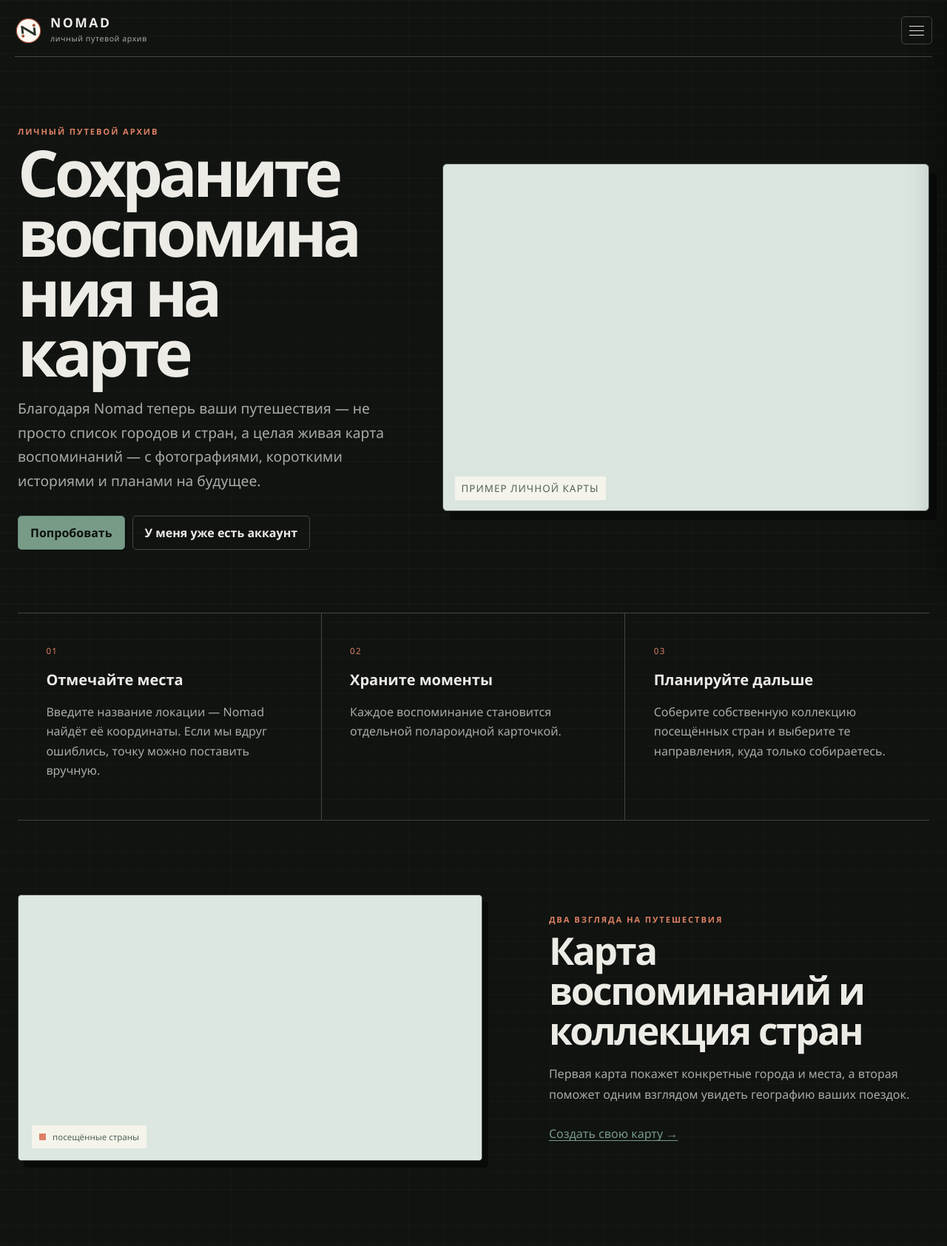
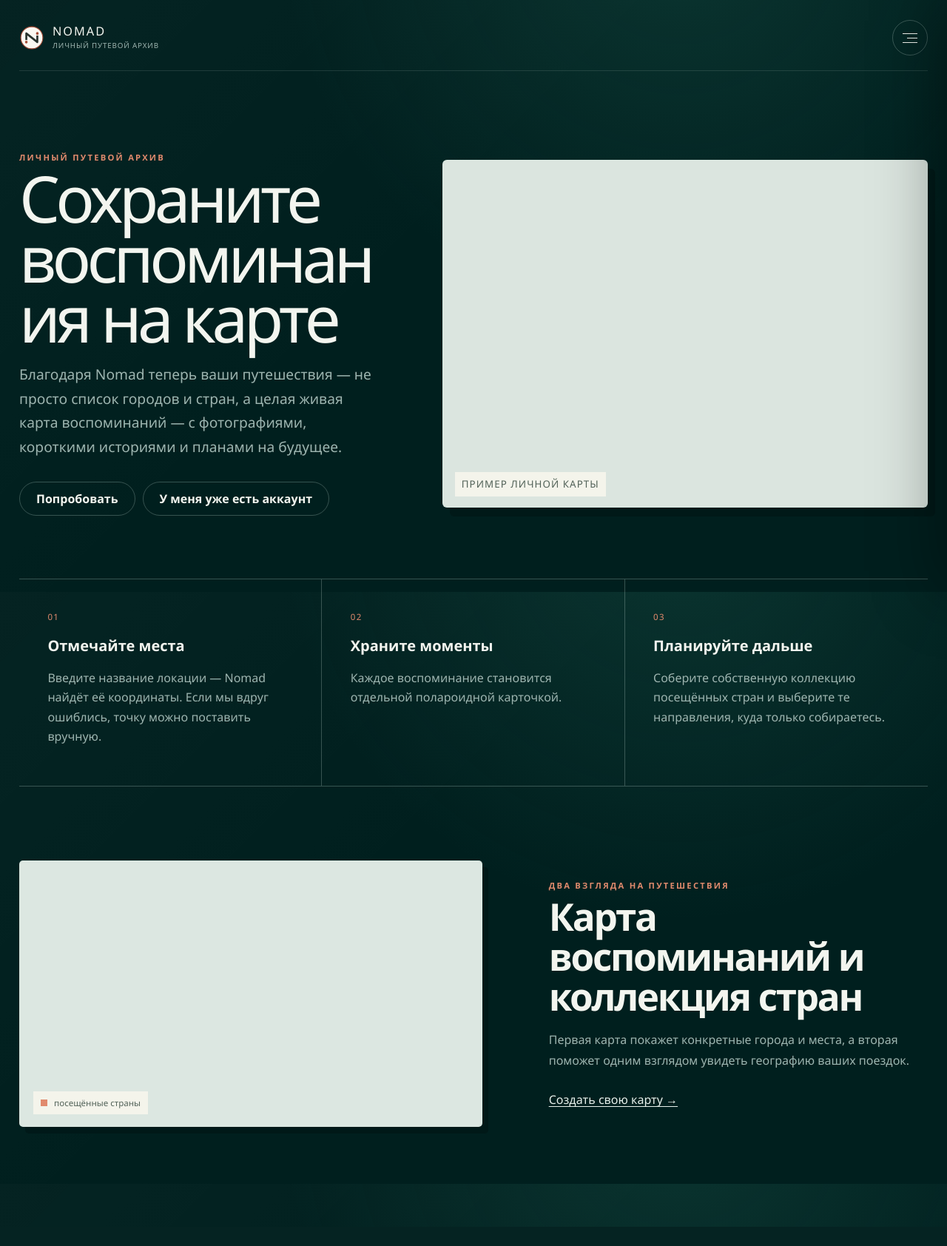
Before and after one commit to alabayk/nomad, a FastAPI app: page /about in a window 1280 px wide. Shown: the whole page at 74% size. After the commit the page ends 1657 px from the top, so only its background shows below. Run offline with FastAPI, Linux system fonts and the light colour scheme; parts of the project's set-up code (start-up, migrations or seed data) failed here and were passed over.

Commit message:
Introduce Altermind-inspired design system

```diff
--- a/app/static/css/app.css
+++ b/app/static/css/app.css
@@ -1,25 +1,25 @@
 :root {
   color-scheme: dark;
-  --paper: #101310;
-  --sheet: #181c18;
-  --field: #202520;
-  --ink: #ecebe5;
-  --muted: #a8aca5;
-  --line: #424941;
-  --line-soft: #30362f;
-  --rust: #dc8064;
-  --rust-dark: #f09a7e;
-  --green: #789b88;
-  --green-dark: #638573;
-  --blue-wash: #222b27;
-  --block-shadow: #090b09;
+  --paper: #001f1e;
+  --sheet: #062927;
+  --field: #0a302e;
+  --ink: #f3f5ef;
+  --muted: #9eb5b0;
+  --line: rgba(220, 237, 230, .25);
+  --line-soft: rgba(220, 237, 230, .13);
+  --rust: #e18a6d;
+  --rust-dark: #f0a58c;
+  --green: #e7f0eb;
+  --green-dark: #c7ddd3;
+  --blue-wash: #dfe9e4;
+  --block-shadow: rgba(0, 10, 10, .26);
   font-family: "Segoe UI Variable Text", "Segoe UI", Arial, sans-serif;
   color: var(--ink);
   background: var(--paper);
 }
-[data-theme="light"] { color-scheme:light; --paper:#eee9dc; --sheet:#fbf9f2; --field:#fffef9; --ink:#29332d; --muted:#6c716a; --line:#bdb7a8; --line-soft:#d9d3c5; --rust:#a64e38; --rust-dark:#773526; --green:#638573; --green-dark:#4f705f; --blue-wash:#dbe6e0; --block-shadow:#d4cebf; }
-[data-theme="light"] body { background-image:linear-gradient(rgba(76,65,47,.025) 1px,transparent 1px),linear-gradient(90deg,rgba(76,65,47,.018) 1px,transparent 1px); }
-[data-theme="light"] .site-menu { background:#f5f1e7; }
+[data-theme="light"] { color-scheme:light; --paper:#edf1ec; --sheet:#f8faf6; --field:#ffffff; --ink:#082927; --muted:#58716c; --line:rgba(8,41,39,.24); --line-soft:rgba(8,41,39,.12); --rust:#a94f39; --rust-dark:#7e3827; --green:#0c3d39; --green-dark:#082e2b; --blue-wash:#dbe6e0; --block-shadow:rgba(17,48,43,.12); }
+[data-theme="light"] body { background-image:radial-gradient(circle at 75% -10%,rgba(92,151,135,.15),transparent 38%); }
+[data-theme="light"] .site-menu { background:#f1f5f0; }
 [data-theme="light"] .account-notice { border-left-color:#4f765f; background:#e0ece4; color:#294b38; }
 
 * { box-sizing: border-box; }
@@ -29,9 +29,9 @@ body {
   min-height: 100vh;
   background-color: var(--paper);
   background-image:
-    linear-gradient(rgba(255, 255, 255, .018) 1px, transparent 1px),
-    linear-gradient(90deg, rgba(255, 255, 255, .012) 1px, transparent 1px);
-  background-size: 24px 24px, 24px 24px;
+    radial-gradient(circle at 72% -12%, rgba(44, 118, 103, .25), transparent 42%),
+    linear-gradient(135deg, rgba(255,255,255,.018), transparent 46%);
+  background-attachment: fixed;
 }
 
 a { color: var(--green); text-underline-offset: 3px; }
@@ -40,17 +40,19 @@ h1, h2, h3, p { overflow-wrap: anywhere; }
 h1 {
   margin: 8px 0 12px;
   font-family: "Segoe UI Variable Display", "Segoe UI", Arial, sans-serif;
-  font-size: clamp(1.9rem, 4vw, 3.25rem);
-  font-weight: 600;
-  line-height: 1.08;
-  letter-spacing: -.045em;
+  font-size: clamp(2.35rem, 5.5vw, 4.8rem);
+  font-weight: 300;
+  line-height: .98;
+  letter-spacing: -.055em;
 }
 
 .site-header {
-  width: min(100% - 40px, 1280px);
+  position: relative;
+  z-index: 1000;
+  width: min(100% - 52px, 1440px);
   margin: 0 auto;
-  padding: 22px 0 16px;
-  border-bottom: 1px solid var(--line);
+  padding: 27px 0 20px;
+  border-bottom: 1px solid var(--line-soft);
   display: flex;
   align-items: center;
   justify-content: space-between;
@@ -58,19 +60,16 @@ h1 {
 }
 .brand { display: inline-flex; align-items: center; gap: 11px; color: var(--ink); text-decoration: none; }
 .brand:hover { color: var(--ink); }
-.brand-mark {
-  width: 37px;
-  height: 37px;
-  transform: rotate(-7deg);
-}
+.brand-mark { width: 34px; height: 34px; }
 .brand-copy { display: grid; line-height: 1; }
-.brand-copy strong { font-size: 1.1rem; font-weight: 600; letter-spacing: .14em; text-transform: uppercase; }
-.brand-copy small { margin-top: 5px; color: var(--muted); font-size: .66rem; letter-spacing: .055em; }
+.brand-copy strong { font-size: 1.02rem; font-weight: 500; letter-spacing: .12em; text-transform: uppercase; }
+.brand-copy small { margin-top: 5px; color: var(--muted); font-size: .61rem; letter-spacing: .09em; text-transform: uppercase; }
 
 .menu-toggle {
-  width: 42px;
-  height: 38px;
-  padding: 9px 10px;
+  width: 48px;
+  height: 48px;
+  padding: 12px 13px;
+  border-radius: 50%;
   border-color: var(--line);
   background: transparent;
   box-shadow: none;
@@ -78,8 +77,10 @@ h1 {
   align-content: center;
   gap: 5px;
 }
-.menu-toggle span { display: block; width: 20px; height: 1px; background: var(--ink); }
-.menu-toggle:hover { border-color: var(--muted); background: var(--field); box-shadow: none; transform: none; }
+.menu-toggle span { display: block; width: 20px; height: 1px; background: var(--ink); transition: transform .25s ease, width .25s ease; }
+.menu-toggle span:nth-child(2) { width: 14px; justify-self: end; }
+.menu-toggle:hover { border-color: var(--ink); background: rgba(255,255,255,.06); box-shadow: none; transform: rotate(5deg); }
+.menu-toggle:hover span:nth-child(2) { width: 20px; }
 .menu-backdrop { position: fixed; inset: 0; z-index: 1900; background: rgba(0,0,0,.6); }
 .menu-backdrop[hidden] { display: none; }
 .site-menu {
@@ -104,29 +105,34 @@ body.menu-open { overflow: hidden; }
 .menu-heading strong { font-size: .78rem; font-weight: 600; letter-spacing: .14em; text-transform: uppercase; }
 .menu-close { padding: 5px 8px; border: 0; background: transparent; color: var(--muted); box-shadow: none; font-size: 1.6rem; font-weight: 300; }
 .menu-close:hover { background: transparent; color: var(--ink); box-shadow: none; transform: none; }
-.menu-nav { display: grid; gap: 5px; }
-.menu-nav a { padding: 12px 14px; border-left: 2px solid transparent; color: var(--ink); text-decoration: none; font-size: .96rem; }
+.menu-nav { display: grid; gap: 0; }
+.menu-nav a { padding: 17px 2px; border-bottom: 1px solid var(--line-soft); color: var(--ink); text-decoration: none; font-size: clamp(1.05rem, 2vw, 1.35rem); font-weight: 350; opacity: 0; transform: translateX(18px); transition: opacity .35s ease, transform .45s cubic-bezier(.22,1,.36,1), padding .25s ease; }
+.site-menu.open .menu-nav a { opacity: 1; transform: translateX(0); }
+.site-menu.open .menu-nav a:nth-child(2) { transition-delay: .04s; }
+.site-menu.open .menu-nav a:nth-child(3) { transition-delay: .08s; }
+.site-menu.open .menu-nav a:nth-child(4) { transition-delay: .12s; }
+.site-menu.open .menu-nav a:nth-child(5) { transition-delay: .16s; }
 .menu-nav a span, .menu-nav a small { display: block; }
 .menu-nav a small { margin-top: 4px; font-size: .7rem; }
-.menu-nav a:hover, .menu-nav a[aria-current="page"] { border-left-color: var(--rust); background: var(--field); color: var(--ink); }
+.menu-nav a:hover, .menu-nav a.active { padding-left: 10px; background: transparent; color: var(--ink); }
 .menu-account { margin-top: auto; padding: 16px 0 0; border-top: 1px solid var(--line-soft); display: flex; align-items: center; gap: 12px; color: var(--ink); text-decoration: none; }
 .menu-account:hover { color: var(--ink); }
 .menu-account > span:last-child { display: grid; gap: 3px; }
-.menu-avatar { width: 42px; height: 42px; flex: 0 0 42px; border: 1px solid var(--line); border-radius: 5px; display: grid; place-items: center; background: var(--field); font-size: .78rem; font-weight: 600; }
+.menu-avatar { width: 46px; height: 46px; flex: 0 0 46px; border: 1px solid var(--line); border-radius: 50%; display: grid; place-items: center; background: transparent; font-size: .78rem; font-weight: 600; }
 .menu-avatar svg { width: 23px; height: 23px; fill: none; stroke: currentColor; stroke-width: 1.4; }
 .menu-avatar img { width: 100%; height: 100%; border-radius: 4px; object-fit: cover; }
 .menu-account-copy { display: grid; gap: 3px; }
 .menu-account-copy small { font-size: .72rem; }
 
-.page-shell { display: grid; place-items: center; min-height: calc(100vh - 77px); padding: 38px 24px 70px; }
-.dashboard-shell { width: min(100%, 1280px); align-self: start; }
+.page-shell { display: grid; place-items: center; min-height: calc(100vh - 96px); padding: 54px 26px 90px; animation: page-enter .75s cubic-bezier(.22,1,.36,1) both; }
+.dashboard-shell { width: min(100%, 1380px); align-self: start; }
 
 .eyebrow {
   margin: 0;
   color: var(--rust);
   font-size: .7rem;
-  font-weight: 700;
-  letter-spacing: .17em;
+  font-weight: 600;
+  letter-spacing: .2em;
   text-transform: uppercase;
 }
 .muted { color: var(--muted); line-height: 1.6; }
@@ -136,35 +142,36 @@ input, select, textarea {
   width: 100%;
   padding: 11px 12px;
   border: 1px solid var(--line);
-  border-radius: 5px;
+  border-radius: 2px;
   background: var(--field);
   color: var(--ink);
   font: inherit;
   outline: none;
-  transition: border-color .16s ease, box-shadow .16s ease;
+  transition: border-color .2s ease, background .2s ease, box-shadow .2s ease;
 }
 textarea { resize: vertical; line-height: 1.5; }
-input:focus, select:focus, textarea:focus { border-color: var(--green); box-shadow: 0 0 0 2px rgba(66,95,80,.13); }
+input:focus, select:focus, textarea:focus { border-color: var(--ink); background: var(--field); box-shadow: 0 0 0 1px var(--ink); }
 small { color: var(--muted); font-weight: 400; line-height: 1.4; }
 
 button, .button-link {
   display: inline-flex;
   align-items: center;
   justify-content: center;
-  padding: 11px 16px;
-  border: 1px solid var(--green-dark);
-  border-radius: 5px;
-  background: var(--green);
-  color: #0d120e;
+  min-height: 46px;
+  padding: 11px 22px;
+  border: 1px solid var(--line);
+  border-radius: 999px;
+  background: transparent;
+  color: var(--ink);
   font: inherit;
   font-weight: 600;
   text-decoration: none;
   cursor: pointer;
-  box-shadow: 2px 2px 0 rgba(0,0,0,.35);
-  transition: background .15s ease, color .15s ease, transform .15s ease, box-shadow .15s ease;
+  box-shadow: none;
+  transition: background .25s ease, color .25s ease, transform .25s ease, border-color .25s ease;
 }
-button:hover, .button-link:hover { background: var(--green-dark); color: #080b09; transform: translateY(-1px); box-shadow: 3px 3px 0 rgba(0,0,0,.32); }
-button:active, .button-link:active { transform: translate(1px,1px); box-shadow: 1px 1px 0 rgba(0,0,0,.28); }
+button:hover, .button-link:hover { border-color: var(--ink); background: var(--ink); color: var(--paper); transform: translateY(-2px); box-shadow: none; }
+button:active, .button-link:active { transform: translateY(0); box-shadow: none; }
 button.secondary, .secondary-link { border-color: var(--line); background: transparent; color: var(--ink); box-shadow: none; white-space: nowrap; }
 button.secondary:hover, .secondary-link:hover { border-color: var(--ink); background: var(--sheet); }
 button.danger { border-color: #813426; background: #994431; }
--- a/app/templates/base.html
+++ b/app/templates/base.html
@@ -8,7 +8,7 @@
     <link rel="icon" href="/static/img/nomad-mark.svg?v=2" type="image/svg+xml" sizes="any">
     <link rel="shortcut icon" href="/static/img/nomad-mark.svg?v=2" type="image/svg+xml">
     <link rel="apple-touch-icon" href="/static/img/nomad-mark.svg?v=2">
-    <link rel="stylesheet" href="/static/css/app.css?v=proxy-fix1">
+    <link rel="stylesheet" href="/static/css/app.css?v=redesign1">
     {% block head %}{% endblock %}
   </head>
   <body>
```
Also changed, not shown: other parts of app/static/css/app.css (+20 -20 lines).
